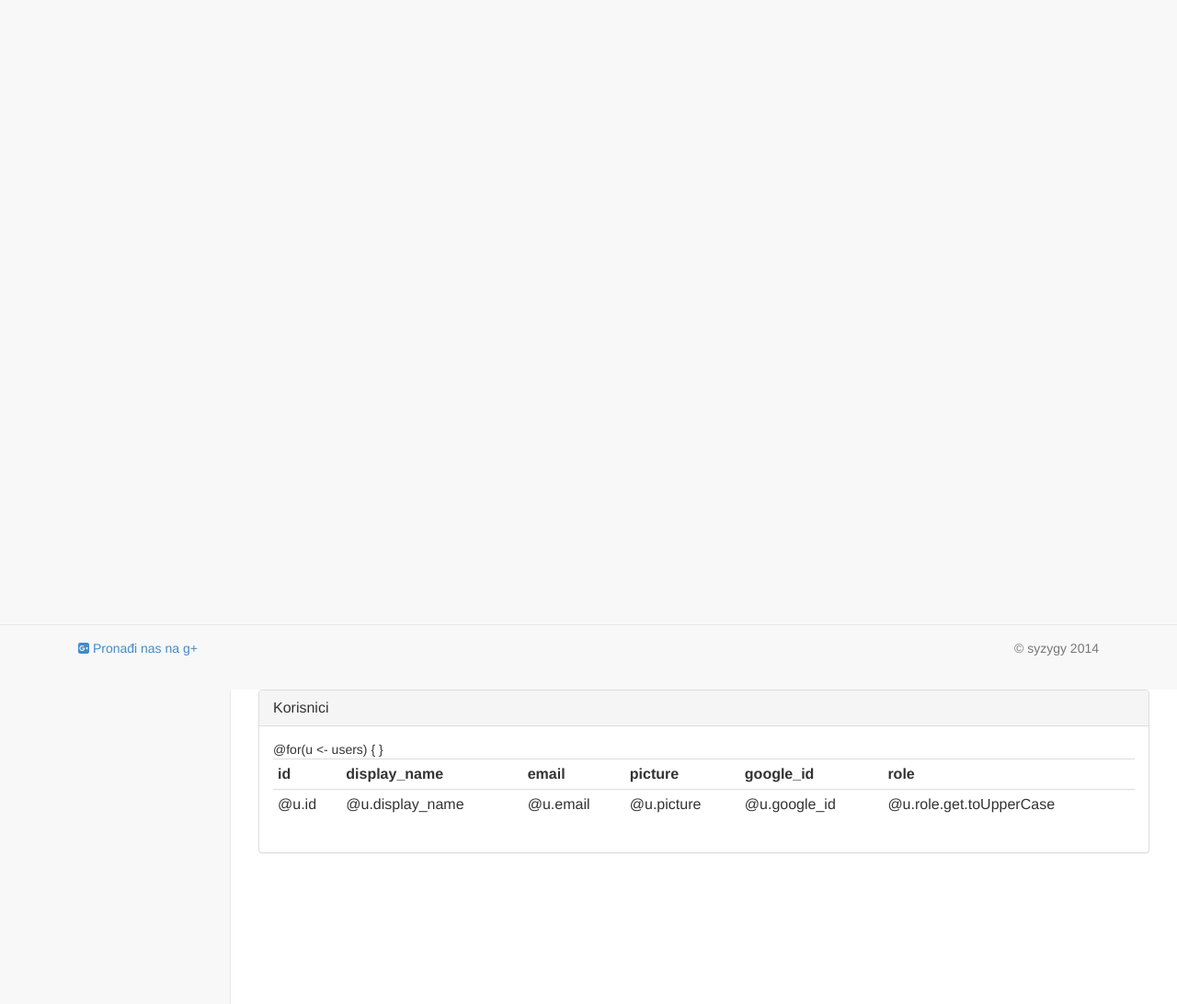
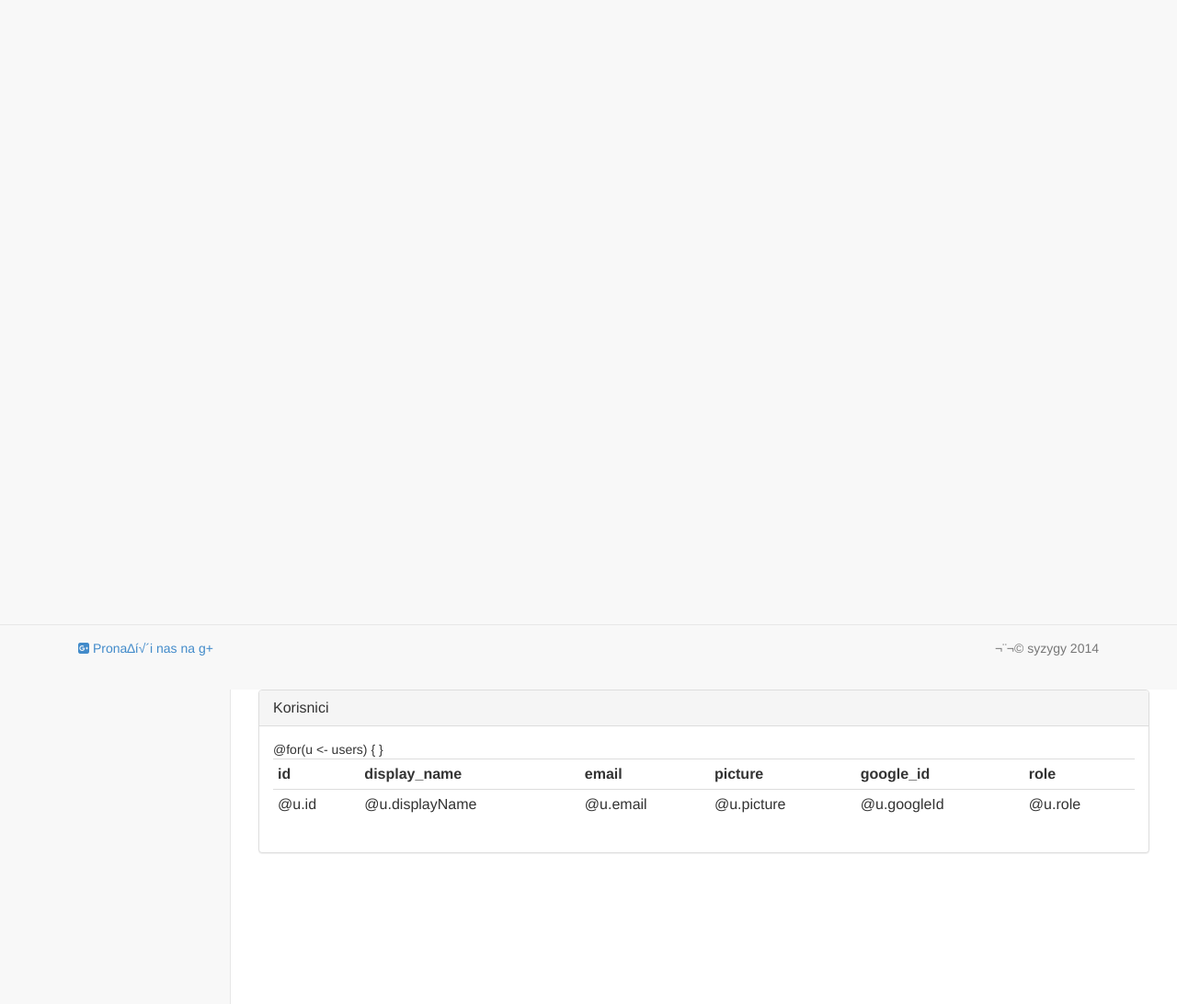
Before and after one commit to dflis/pogodilo-me, a plain HTML site: page app/views/users.scala.html in a window 1280 px wide. Shown: the part 70-1162 px from the top of the page at 92% size. Drawn offline with nearby package versions, Linux system fonts and the light colour scheme; files that its build step writes are made by us from their sources.

Commit message:
dodano mapiranje za sve tablice i korigiran testni controller i view

```diff
--- a/app/views/users.scala.html
+++ b/app/views/users.scala.html
@@ -1,5 +1,5 @@
 @* users Template File *@
-@(users: List[model.User])
+@(users: List[model.Tables.UserRow])
 
 <!DOCTYPE html>
 <html>
@@ -150,11 +150,11 @@
 						@for(u <- users) {
 						  <tr>
 							<td>@u.id</td>
-							<td>@u.display_name</td>
+							<td>@u.displayName</td>
 							<td>@u.email</td>
 							<td>@u.picture</td>
-							<td>@u.google_id</td>
-							<td>@u.role.get.toUpperCase</td>
+							<td>@u.googleId</td>
+							<td>@u.role</td>
 						  </tr>
 						}
 						</table>
@@ -169,8 +169,8 @@
 
     <div class="navbar navbar-default navbar-fixed-bottom">
         <div class="container">
-            <p class="navbar-text pull-left"><a href="https://plus.google.com/u/0/communities/115499489117908981161" target="_blank"><i class="fa fa-google-plus-square"></i> Pronađi nas  na g+</a></p>
-            <p class="navbar-text pull-right">© syzygy 2014</p>
+            <p class="navbar-text pull-left"><a href="https://plus.google.com/u/0/communities/115499489117908981161" target="_blank"><i class="fa fa-google-plus-square"></i> Prona∆í√´i nas  na g+</a></p>
+            <p class="navbar-text pull-right">¬¨¬© syzygy 2014</p>
         </div>
     </div>
     <!-- /#wrapper -->
```
Also changed, not shown: 4 other files.
